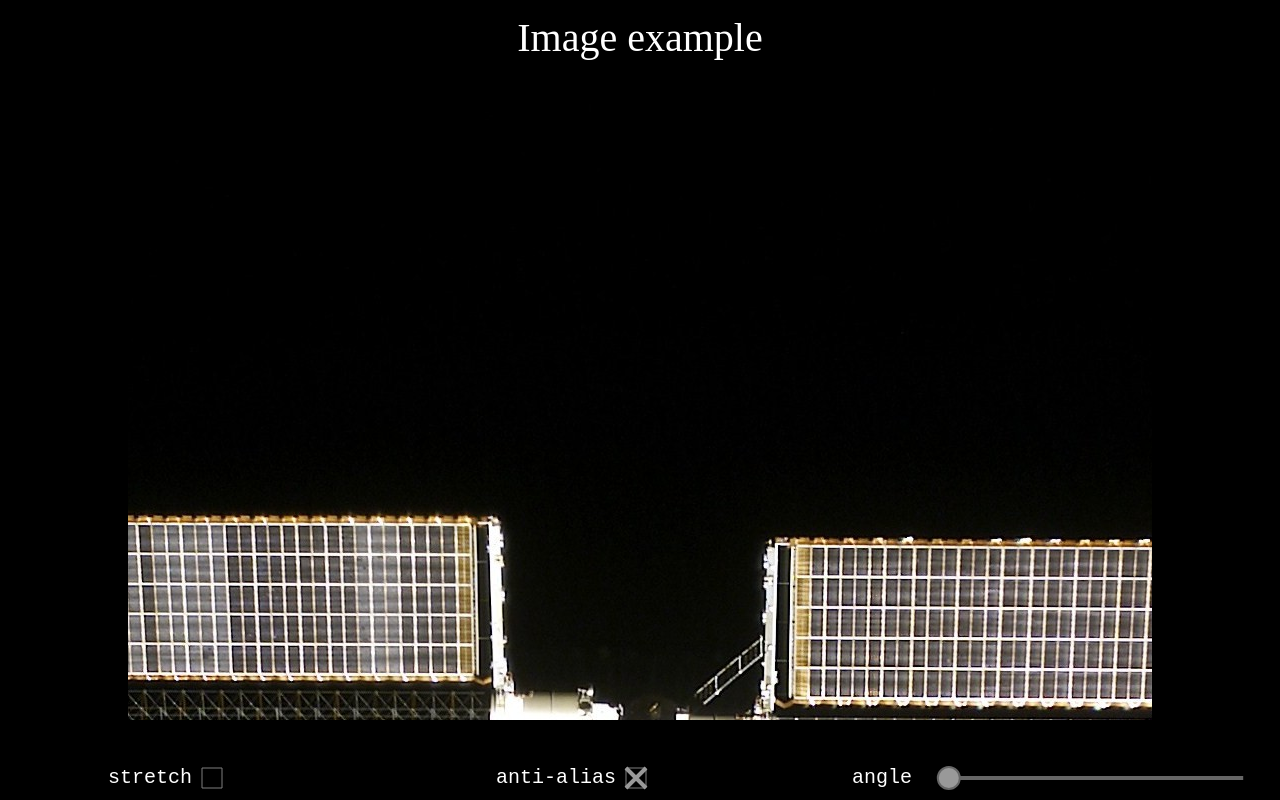
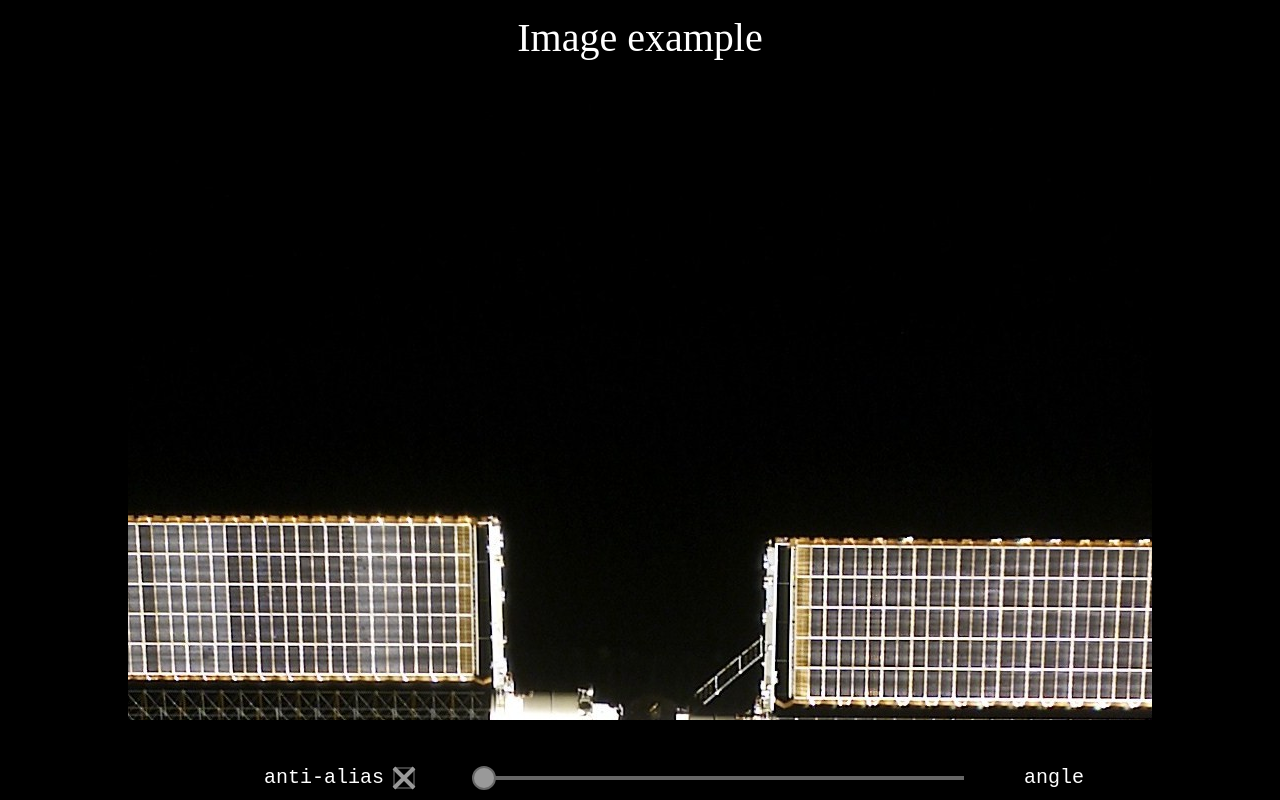
Before and after one commit to spillz/eskv, a plain HTML site: page samples/imagewidget.html in a window 1280 px wide. Drawn offline with Linux system fonts and the light colour scheme.

Commit message:
Remove redundant widgets from image widget sample

```diff
--- a/samples/imagewidget.html
+++ b/samples/imagewidget.html
@@ -30,19 +30,16 @@
         new Label({text:'Image example', fontName:'Serif', hints:{center_x:0.5,center_y:0.05,w:1.0,h:0.1}}),
         new ScrollView({hints:{x:0.1, y:0.1, w:0.8, h:0.8}, children: [
             new ImageWidget({src:'./images/iss.jpg', outlineColor:'white', id:'image', hints:{w:null, h:null},
-            angle: (angle)=>angle.value, lockAspect: (stretch)=>!stretch.check, antiAlias: (antialias)=>antialias.check })
+            angle: (angle)=>angle.value, antiAlias: (antialias)=>antialias.check })
         ]}),
 
         new BoxLayout({ orientation:'horizontal', hints:{x:0, center_y:0.95, w:1,h:0.05}, children:[
-            //Stretch toggle
-            new Label({text:'stretch', align:'right', hints:{right:0.2,center_y:0.95,w:0.15,h:1}}),
-            new CheckBox({id:'stretch', check:false, hints:{x:0.2,center_y:0.95,h:0.05,w:'1wh',h:1}}),
             //Antialias toggle
             new Label({text:'anti-alias', align:'right', hints:{right:0.4,center_y:0.95,w:0.3,h:1}}),
             new CheckBox({id:'antialias', check:true, min:0.0, max:2*Math.PI, hints:{x:0.4,center_y:0.95,h:1,w:'1wh'}}),
             //Angle of the image (slider)
-            new Label({text:'angle', align:'right', hints:{center_y:0.95,w:0.2,h:1}}),
             new Slider({id:'angle',min:0.0, max:2*Math.PI, hints:{center_y:0.95,h:1}}),
+            new Label({text:'angle', align:'left', hints:{center_y:0.95,w:0.2,h:1}}),
         ]}),
 
     ]
```
